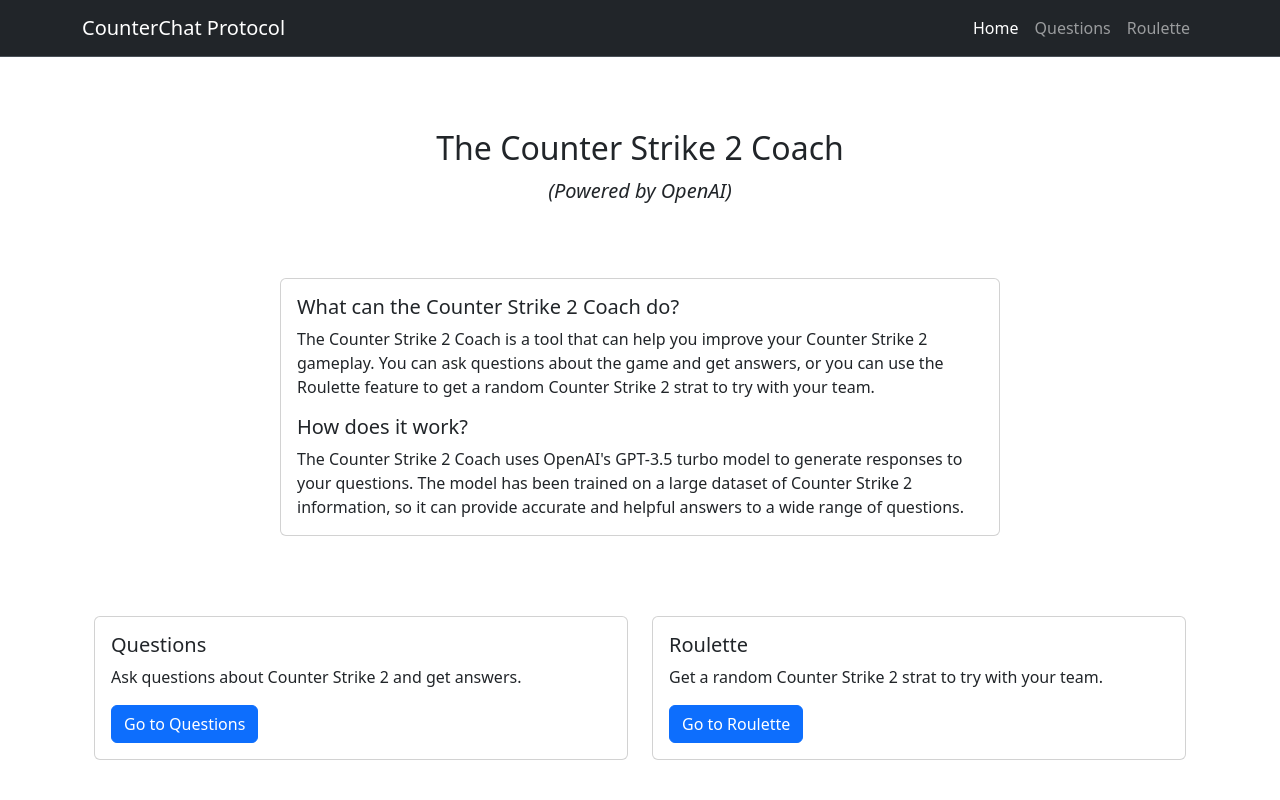
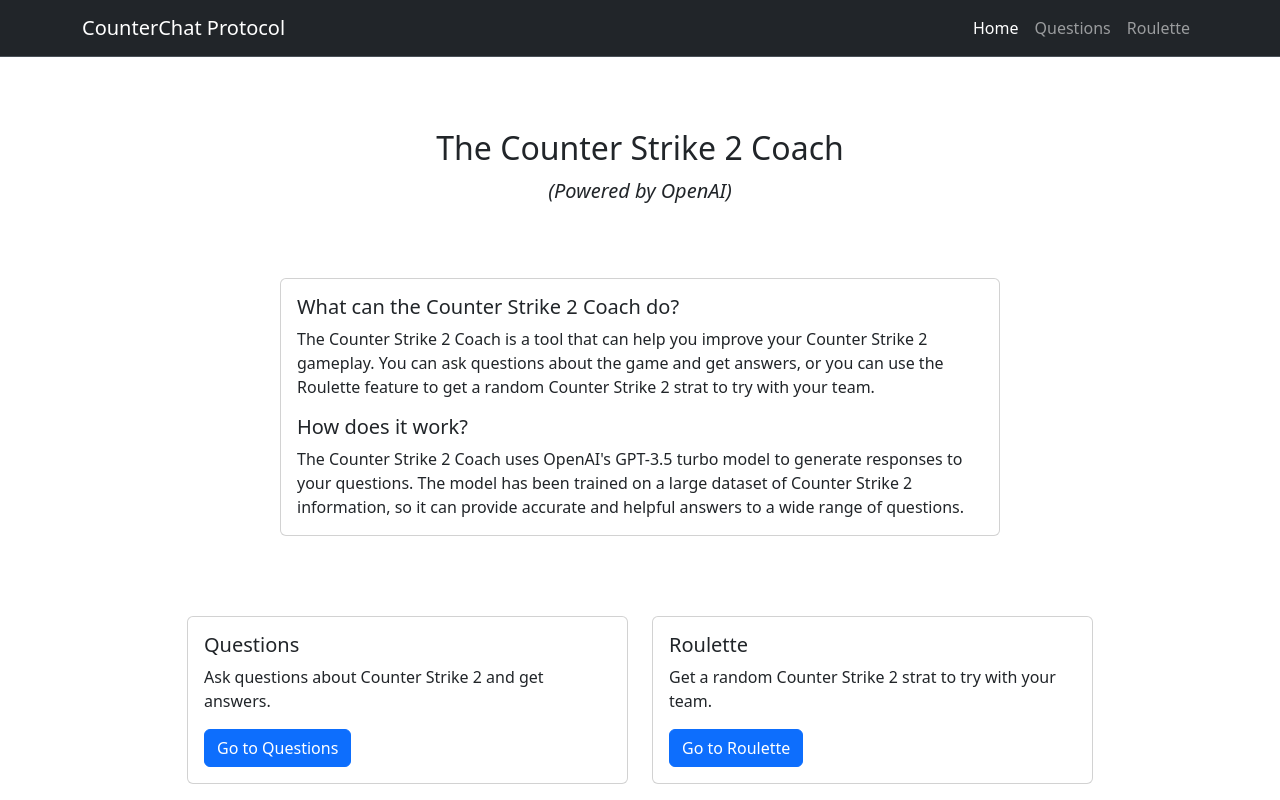
Before and after one commit to MarkusIngerslev/ChatGPTCounterStrikeFrontend, a React (Vite) app: page / in a window 1280 px wide. Built offline with nearby package versions, Linux system fonts and the light colour scheme.

Commit message:
Mindre ændring til cards for de to chat routes

```diff
--- a/src/pages/Home.tsx
+++ b/src/pages/Home.tsx
@@ -37,9 +37,9 @@
                 </div>
 
                 {/* Cards for the different funktions */}
-                <div className="container">
-                    <div className="row">
-                        <div className="col-md-6">
+                <div className="container ">
+                    <div className="row row-gap-3 justify-content-center ">
+                        <div className="col-md-5">
                             <div className="card">
                                 <div className="card-body">
                                     <h5 className="card-title">Questions</h5>
@@ -50,7 +50,7 @@
                                 </div>
                             </div>
                         </div>
-                        <div className="col-md-6">
+                        <div className="col-md-5">
                             <div className="card">
                                 <div className="card-body">
                                     <h5 className="card-title">Roulette</h5>
```
